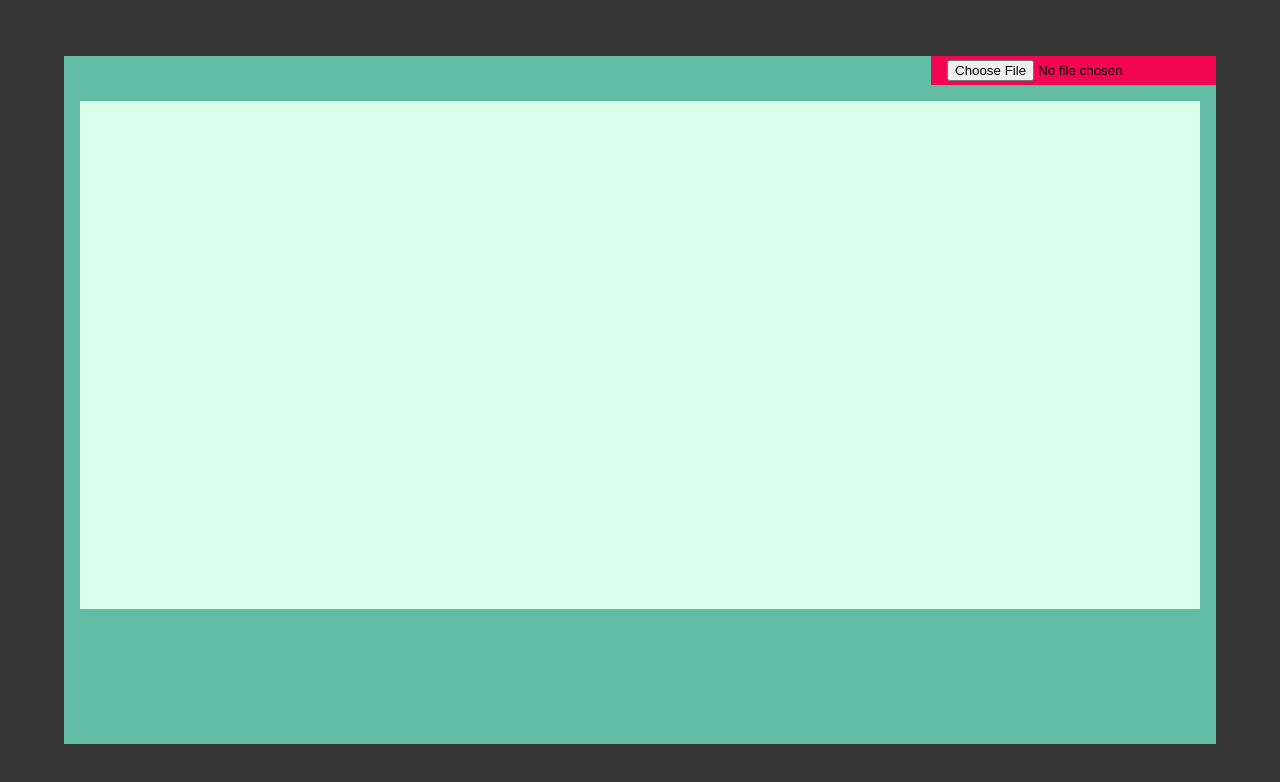
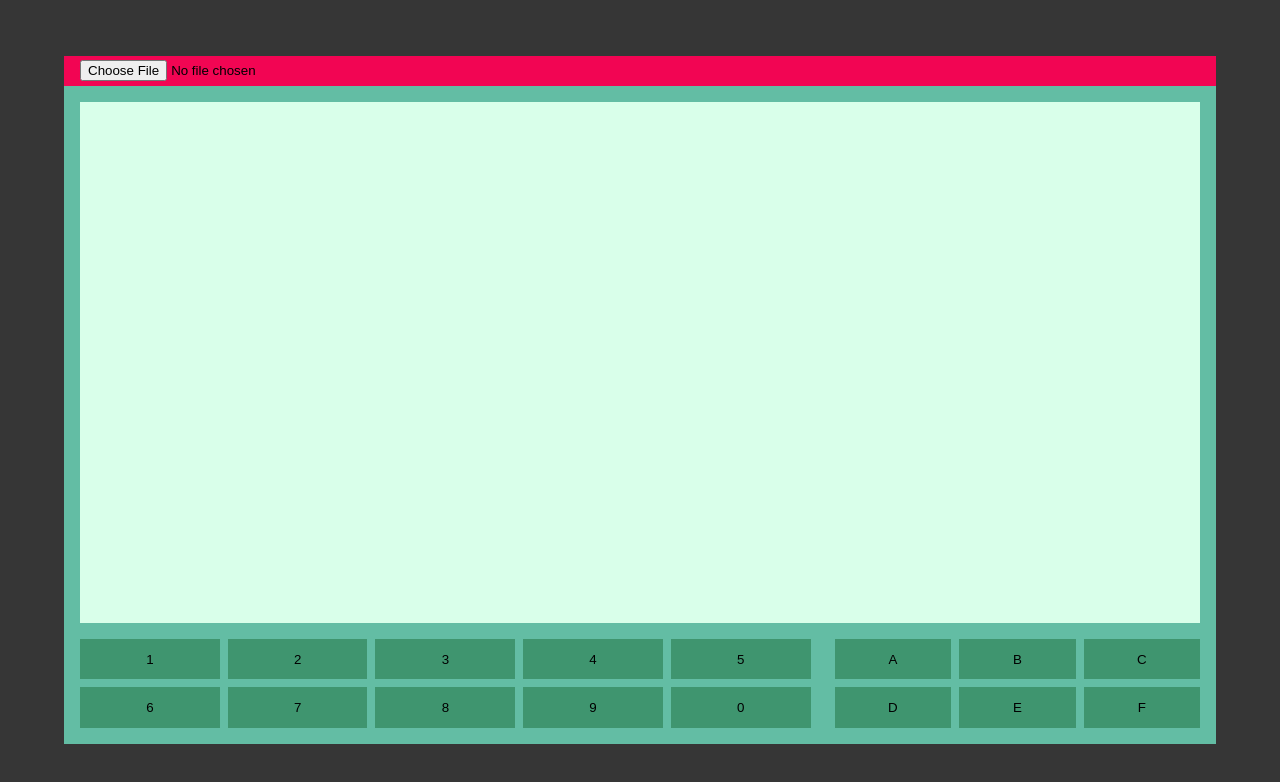
Before and after one commit to sleiph/CHIP-OITO, a React (Create React App) app: page / in a window 1280 px wide. Shown: the top 782 px of the page. Built offline with nearby package versions, Linux system fonts and the light colour scheme.

Commit message:
adicionando um teclado

```diff
--- a/src/components/OPCodes.js
+++ b/src/components/OPCodes.js
@@ -1,8 +1,7 @@
 import styled from 'styled-components'
 
 const OPDiv = styled.div`
-  height: 12vh;
-  margin: 2vh;
+  height: 100%;
   display: flex;
   flex-wrap: wrap;
   overflow: auto;
--- /dev/null
+++ b/src/components/Tecla.js
@@ -0,0 +1,27 @@
+import styled from 'styled-components'
+
+const TeclaDiv = styled.div`
+    flex: 1;
+    display: inline-flex;
+    align-items: center;
+    justify-content: center;
+
+    button {
+        height: 100%;
+        width: 100%;
+        border-style: none;
+        margin: 0;
+        padding: 0;
+        background-color: #3f956f;
+    }
+`
+
+function Tecla( {valor} ) {
+  return (
+    <TeclaDiv>
+        <button onClick={() => console.log(valor)}>{valor}</button>
+    </TeclaDiv>
+  )
+}
+
+export default Tecla
--- /dev/null
+++ b/src/components/Teclado.js
@@ -0,0 +1,67 @@
+import Tecla from './Tecla'
+
+import styled from 'styled-components'
+
+const TecladoDiv = styled.div`
+    height: 12vh;
+    margin: 0 2vh 2vh 2vh;
+    display: grid;
+    grid-template-columns: 2fr 1fr;
+    grid-gap: 24px;
+    overflow: auto;
+`
+
+const NumDiv = styled.div`
+    height: 100%;
+    display: flex;
+    flex-flow: row wrap;
+    flex-wrap: wrap;
+    justify-content: space-evenly;
+    gap: 8px;
+
+    div {
+        flex-basis: 18%;
+    }
+`
+const AlfaDiv = styled.div`
+    height: 100%;
+    display: flex;
+    flex-flow: row wrap;
+    flex-wrap: wrap;
+    justify-content: space-evenly;
+    gap: 8px;
+
+    div {
+        flex-basis: 30%;
+    }
+`
+
+function Teclado(  ) {
+  return (
+    <TecladoDiv>
+        <NumDiv>
+            <Tecla valor="1"/>
+            <Tecla valor="2"/>
+            <Tecla valor="3"/>
+            <Tecla valor="4"/>
+            <Tecla valor="5"/>
+            <Tecla valor="6"/>
+            <Tecla valor="7"/>
+            <Tecla valor="8"/>
+            <Tecla valor="9"/>
+            <Tecla valor="0"/>
+        </NumDiv>
+        <AlfaDiv>
+            <Tecla valor="A"/>
+            <Tecla valor="B"/>
+            <Tecla valor="C"/>
+            <Tecla valor="D"/>
+            <Tecla valor="E"/>
+            <Tecla valor="F"/>
+        </AlfaDiv>
+
+    </TecladoDiv>
+  )
+}
+
+export default Teclado
--- a/src/pages/Home.js
+++ b/src/pages/Home.js
@@ -4,6 +4,7 @@ import Tratamento from '../services/Tratamento';
 import Disassembler from '../services/Disassembler';
 import Display from '../components/Display';
 import OPCodes from '../components/OPCodes';
+import Teclado from '../components/Teclado';
 
 import styled from 'styled-components'
 
@@ -18,8 +19,8 @@ const Cartucho = styled.div`
   height: 4vh;
   background-color: #f20553;
   padding: 0 16px;
-  display: flex;
-  align-self: flex-end;
+  display: grid;
+  grid-template-columns: 1fr 3fr;
   align-items: center;
 `
 
@@ -50,10 +51,12 @@ function Home(  ) {
           accept='.rom,.txt'
           onChange={e => handleFileChosen(e.target.files[0])}
         />
+        <OPCodes codigos={arquivo} />
       </Cartucho>
 
       <Display />
-      <OPCodes codigos={arquivo} />
+      <Teclado />
+
     </Container>
   )
 }
```
